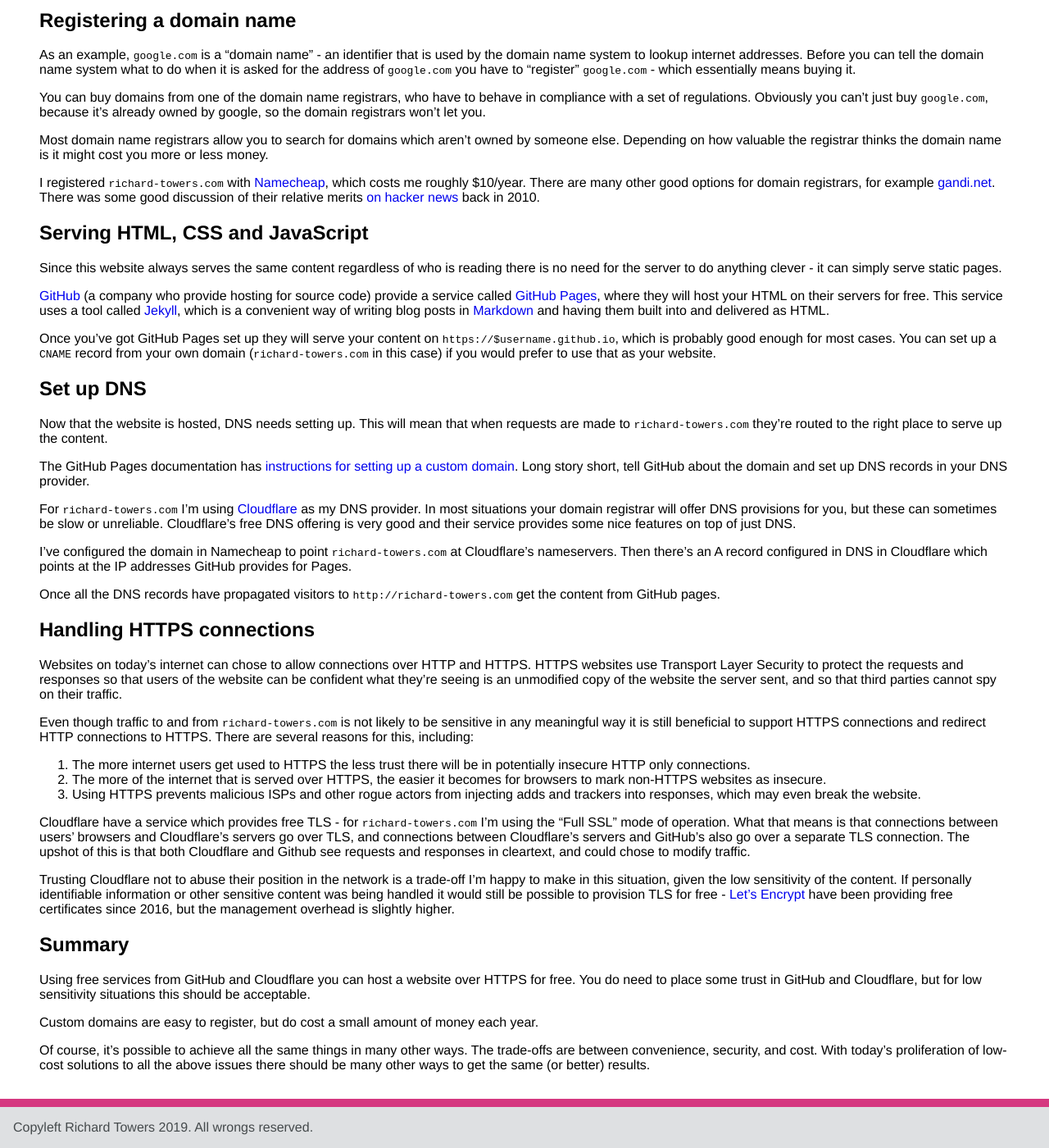
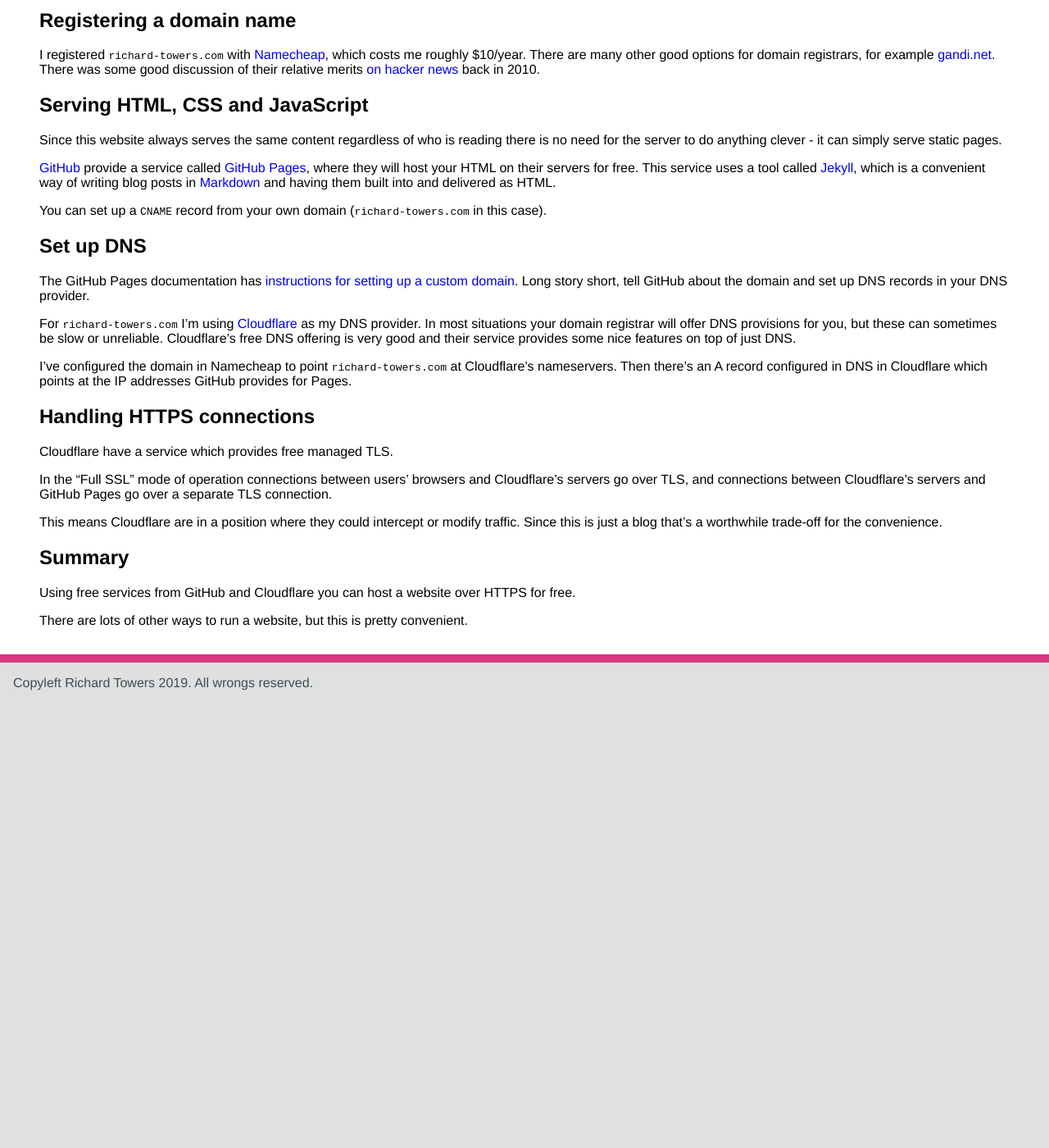
Before and after one commit to richardTowers/richardtowers.github.com, a Jekyll site: the page built from _posts/2017-12-28-how-this-site-was-built.md, in a window 1280 px wide and 1400 px high, scrolled down 407 px. Shown: the whole window at 82% size. Built offline with Jekyll 4.4.1, drawn with Linux system fonts in a browser that asks for light colours; after the commit the page ends 1265 px from its top, so only the background shows below that; some of the changed text lies outside the part shown.

Commit message:
Slim down first post a bit

```diff
--- a/_posts/2017-12-28-how-this-site-was-built.md
+++ b/_posts/2017-12-28-how-this-site-was-built.md
@@ -2,8 +2,7 @@
 layout: post
 title: "How this site was built"
 summary: >
-  <p>In which we explore how the content of this website
-  made its way from my keyboard to your computer screen.</p>
+  <p>How the content of this website made its way from my keyboard to your computer screen.</p>
 
   <p>Including:
     <ul>
@@ -20,9 +19,9 @@
 For a long time it hasn't been necessary to have your own domain to host
 content on the internet. Platforms like facebook, twitter, tumblr and others
 allow you to post your thoughts in a place where others can read them. As these
-platforms have become ever more popular many people have bemoaned the shift in
+platforms have become ever more popular there has been a shift in
 power on the internet from independent websites into the hands of these few,
-huge providers. The good news though is that the internet has grown up to the
+huge providers. There's good news though: the internet has grown up to the
 point where it's easy and cheap to host your own content. In this post I'm
 going to describe how I've set up
 [https://richard-towers.com](https://richard-towers.com)
@@ -37,27 +36,13 @@
 happen I needed to do the following things:
 
 * Register the domain name `richard-towers.com`
+* Set up DNS to to point requests for
+  `richard-towers.com` to a thing which will serve the content
+* Handle HTTPS connections
 * Serve HTML, CSS and JavaScript
-* Tell the domain name system (DNS) to answer requests for
-  `richard-towers.com` with a thing which will serve the content
-* Handle HTTPS connections
 
 Registering a domain name
 -------------------------
-
-As an example, `google.com` is a "domain name" - an identifier that is used by
-the domain name system to lookup internet addresses. Before you can tell the
-domain name system what to do when it is asked for the address of `google.com`
-you have to "register" `google.com` - which essentially means buying it.
-
-You can buy domains from one of the domain name registrars, who have to behave
-in compliance with a set of regulations. Obviously you can't just buy
-`google.com`, because it's already owned by google, so the domain registrars
-won't let you.
-
-Most domain name registrars allow you to search for domains which aren't owned
-by someone else. Depending on how valuable the registrar thinks the domain name
-is it might cost you more or less money.
 
 I registered `richard-towers.com` with [Namecheap](https://www.namecheap.com/),
 which costs me roughly $10/year. There are many other good options for domain
@@ -73,25 +58,18 @@
 there is no need for the server to do anything clever - it can simply serve
 static pages.
 
-[GitHub](https://github.com/) (a company who provide hosting for
-source code) provide a service called [GitHub Pages](https://pages.github.com/),
-where they will host your HTML on their servers for free. This service uses a
-tool called [Jekyll](https://jekyllrb.com/), which is a convenient
-way of writing blog posts in [Markdown](https://daringfireball.net/projects/markdown/)
-and having them built into and delivered as HTML.
+[GitHub](https://github.com/) provide a service called [GitHub
+Pages](https://pages.github.com/), where they will host your HTML on their
+servers for free. This service uses a tool called
+[Jekyll](https://jekyllrb.com/), which is a convenient way of writing blog
+posts in [Markdown](https://daringfireball.net/projects/markdown/) and having
+them built into and delivered as HTML.
 
-Once you've got GitHub Pages set up they will serve your content on
-`https://$username.github.io`, which is probably good enough for
-most cases. You can set up a `CNAME` record from your own domain
-(`richard-towers.com` in this case) if you would prefer to use that as your
-website.
+You can set up a `CNAME` record from your own domain (`richard-towers.com` in
+this case).
 
 Set up DNS
 ----------
-
-Now that the website is hosted, DNS needs setting up. This will mean that when
-requests are made to `richard-towers.com` they're routed to the right place to
-serve up the content.
 
 The GitHub Pages documentation has
 [instructions for setting up a custom domain](https://help.github.com/articles/using-a-custom-domain-with-github-pages/).
@@ -107,54 +85,23 @@
 Cloudflare's nameservers. Then there's an A record configured in DNS in
 Cloudflare which points at the IP addresses GitHub provides for Pages.
 
-Once all the DNS records have propagated visitors to
-`http://richard-towers.com` get the content from GitHub pages.
-
 Handling HTTPS connections
 --------------------------
 
-Websites on today's internet can chose to allow connections over HTTP and
-HTTPS. HTTPS websites use Transport Layer Security to protect the requests and
-responses so that users of the website can be confident what they're seeing is
-an unmodified copy of the website the server sent, and so that third parties
-cannot spy on their traffic.
+Cloudflare have a service which provides free managed TLS.
 
-Even though traffic to and from `richard-towers.com` is not likely to be sensitive
-in any meaningful way it is still beneficial to support HTTPS connections and
-redirect HTTP connections to HTTPS. There are several reasons for this, including:
+In the "Full SSL" mode of operation connections between users' browsers and
+Cloudflare's servers go over TLS, and connections between Cloudflare's servers
+and GitHub Pages go over a separate TLS connection.
 
-0. The more internet users get used to HTTPS the less trust there will be in
-   potentially insecure HTTP only connections.
-0. The more of the internet that is served over HTTPS, the easier it becomes
-   for browsers to mark non-HTTPS websites as insecure.
-0. Using HTTPS prevents malicious ISPs and other rogue actors from injecting
-   adds and trackers into responses, which may even break the website.
-
-Cloudflare have a service which provides free TLS - for `richard-towers.com`
-I'm using the "Full SSL" mode of operation. What that means is that connections
-between users' browsers and Cloudflare's servers go over TLS, and connections
-between Cloudflare's servers and GitHub's also go over a separate TLS connection.
-The upshot of this is that both Cloudflare and Github see requests and responses
-in cleartext, and could chose to modify traffic.
-
-Trusting Cloudflare not to abuse their position in the network is a trade-off
-I'm happy to make in this situation, given the low sensitivity of the content.
-If personally identifiable information or other sensitive content was being
-handled it would still be possible to provision TLS for free -
-[Let's Encrypt](https://letsencrypt.org/) have been providing free certificates
-since 2016, but the management overhead is slightly higher.
+This means Cloudflare are in a position where they could intercept or modify
+traffic. Since this is just a blog that's a worthwhile trade-off for the
+convenience.
 
 Summary
 -------
 
 Using free services from GitHub and Cloudflare you can host a website over
-HTTPS for free. You do need to place some trust in GitHub and Cloudflare,
-but for low sensitivity situations this should be acceptable.
+HTTPS for free.
 
-Custom domains are easy to register, but do cost a small amount of money each
-year.
-
-Of course, it's possible to achieve all the same things in many other ways. The
-trade-offs are between convenience, security, and cost. With today's
-proliferation of low-cost solutions to all the above issues there should be
-many other ways to get the same (or better) results.
+There are lots of other ways to run a website, but this is pretty convenient.
```
